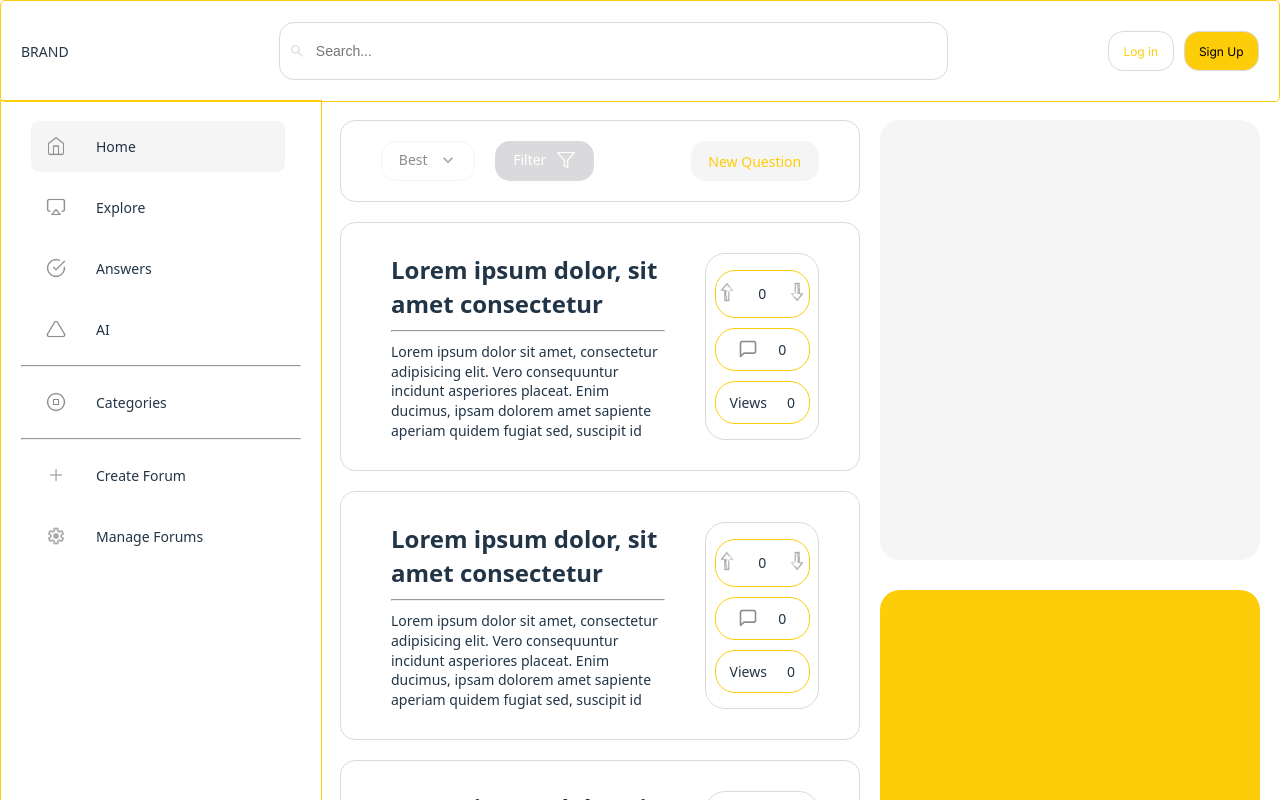
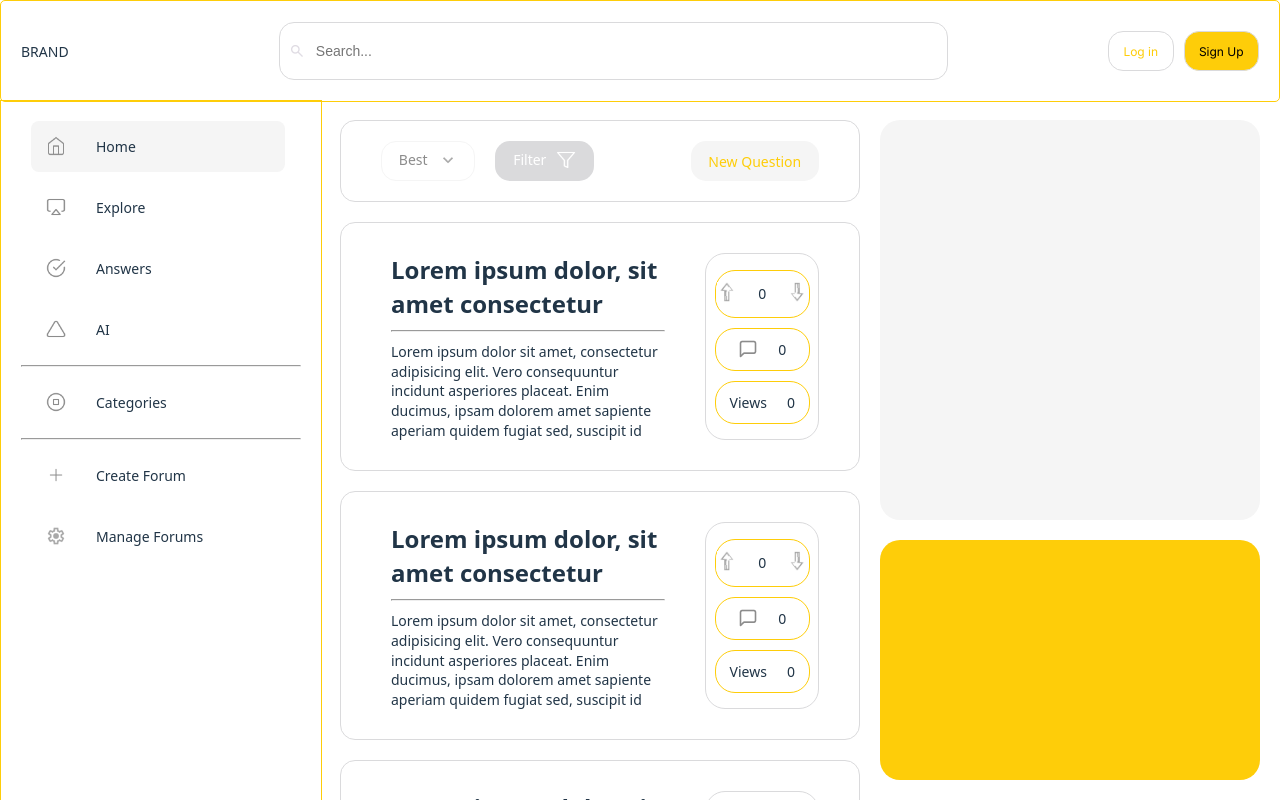
Before and after one commit to bryanvela98/dalOverflow, a React (Vite) app in the folder dal-overflow-v1/: page / in a window 1280 px wide. Shown: the top 800 px of the page. Built offline with nearby package versions, Linux system fonts and the light colour scheme.

Commit message:
Removed scrollbar visibility

```diff
--- a/dal-overflow-v1/src/App.css
+++ b/dal-overflow-v1/src/App.css
@@ -189,8 +189,7 @@
 
 .right-body {
   right: 0;
-  flex-shrink: 0;
-  height: 100%;
+  height: 90%;
   padding: 10px 10px 10px 0px;
   width: 400px;
   position: fixed;
@@ -199,19 +198,16 @@
 .holder-tiles {
   display: flex;
   flex-direction: column;
-  gap: 10px;
 }
 
 .holder {
-  /* width: 200px; */
-  /* height: 200px; */
   border-radius: 20px;
   margin: 10px;
 }
 
 #holder-tile1 {
   background-color: #f5f5f5;
-  height: 55vh;
+  height: 50vh;
 }
 
 #holder-tile2 {
@@ -299,3 +295,7 @@
   gap: 20px;
   justify-content: center;
 }
+
+::-webkit-scrollbar {
+  display: none;
+}
```
